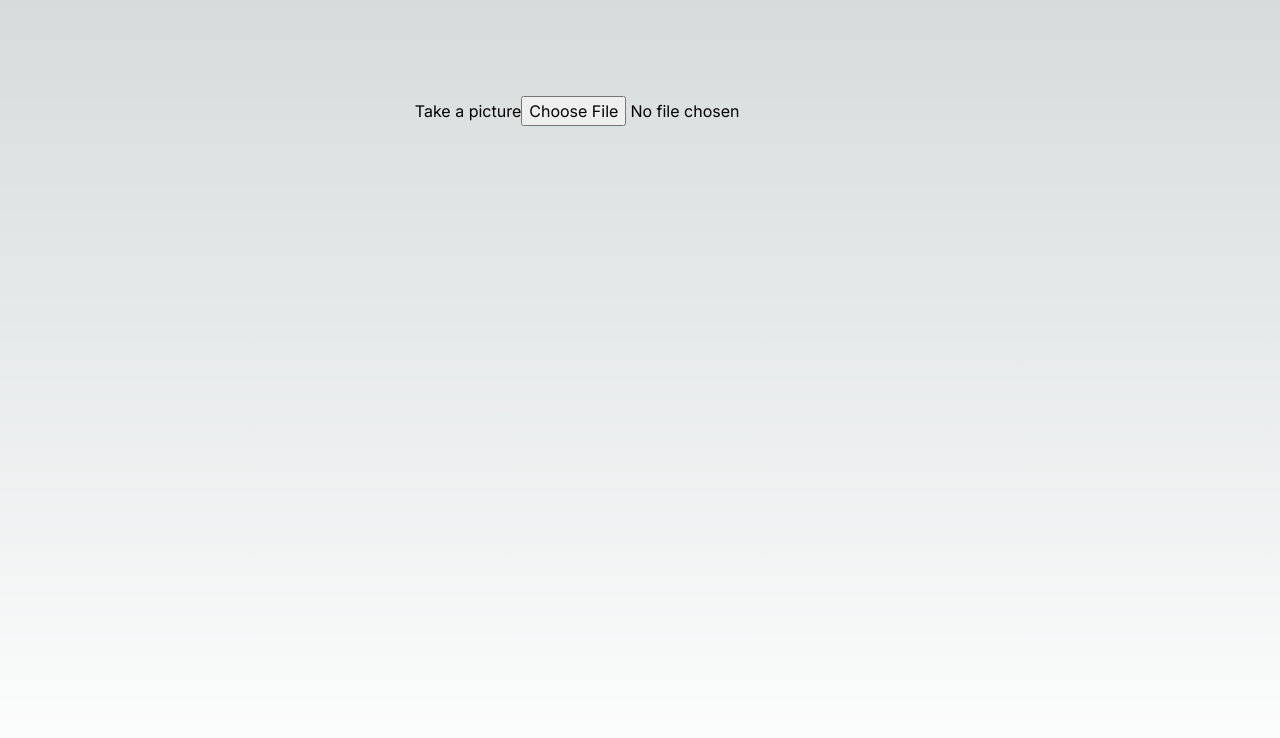
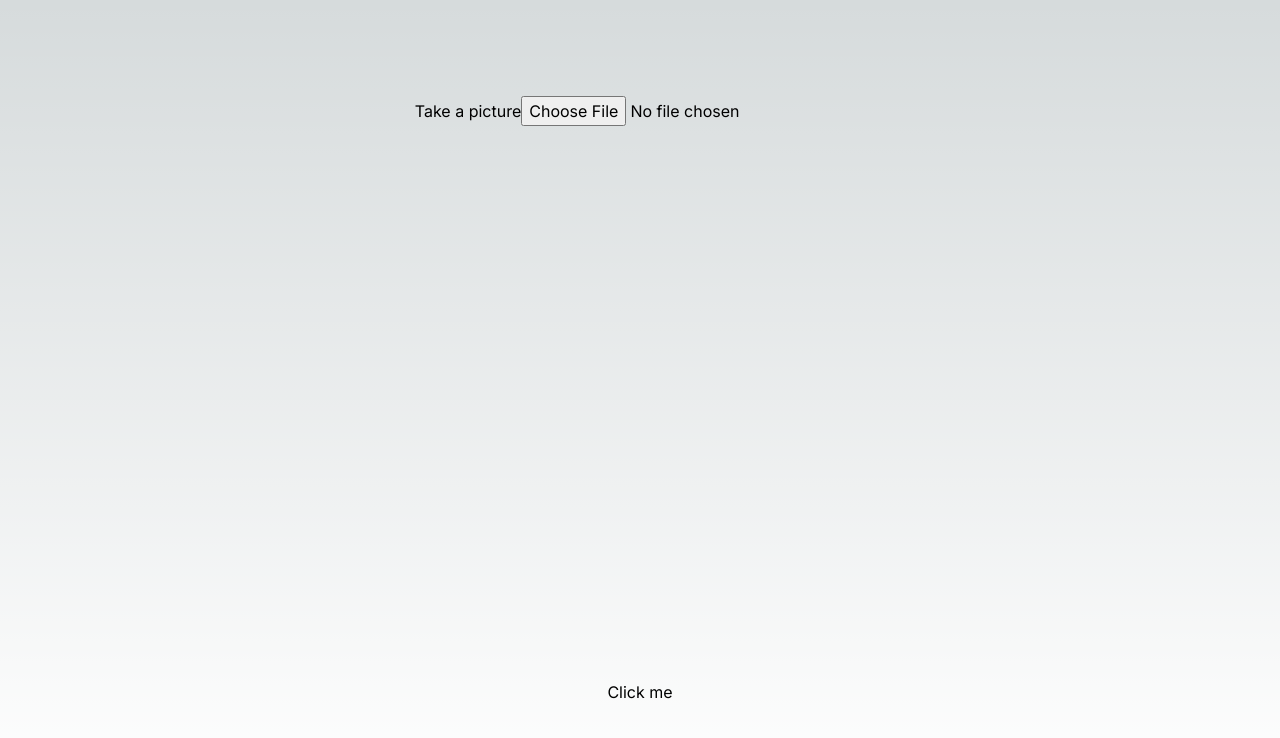
Before and after one commit to monikaracka/camera-app, a Next.js app: page / in a window 1280 px wide. Shown: the top 738 px of the page. Built offline with nearby package versions, Linux system fonts and the light colour scheme.

Commit message:
Add read text

```diff
--- a/src/app/page.tsx
+++ b/src/app/page.tsx
@@ -1,12 +1,10 @@
-import Image from "next/image";
+import MyButton from "@/helpers/button";
 
 export default function Home() {
   return (
     <main className="flex min-h-screen flex-col items-center justify-between p-24">
-      <label className="cameraButton">
-        Take a picture
-        <input type="file" accept="image/*;capture=camera" />
-      </label>
+
+      <MyButton />
     </main>
   );
 }
--- /dev/null
+++ b/src/helpers/button.tsx
@@ -0,0 +1,38 @@
+"use client";
+
+import { useState } from "react";
+import { ImageLike, createWorker } from "tesseract.js";
+
+const MyButton = () => {
+  const [selectedFile, setSelectedFile] = useState<ImageLike>("");
+
+  const handleFileChange = (event: any) => {
+    const file = event.target.files[0];
+    console.log(file);
+
+    setSelectedFile(file);
+  };
+  const handleClick = async () => {
+    const worker = await createWorker("eng");
+    const ret = await worker.recognize(selectedFile);
+    console.log(ret.data.text);
+    await worker.terminate();
+  };
+  return (
+    <>
+      <label className="cameraButton">
+        Take a picture
+        <input
+          type="file"
+          accept="image/*;capture=camera"
+          onChange={handleFileChange}
+        />
+      </label>
+      <button className="bg-white p-5 text-black" onClick={handleClick}>
+        Click me
+      </button>
+    </>
+  );
+};
+
+export default MyButton;
```
Also changed, not shown: package.json (+5 -4 lines), 2 other files (tests, documents, lock files or other folders).
